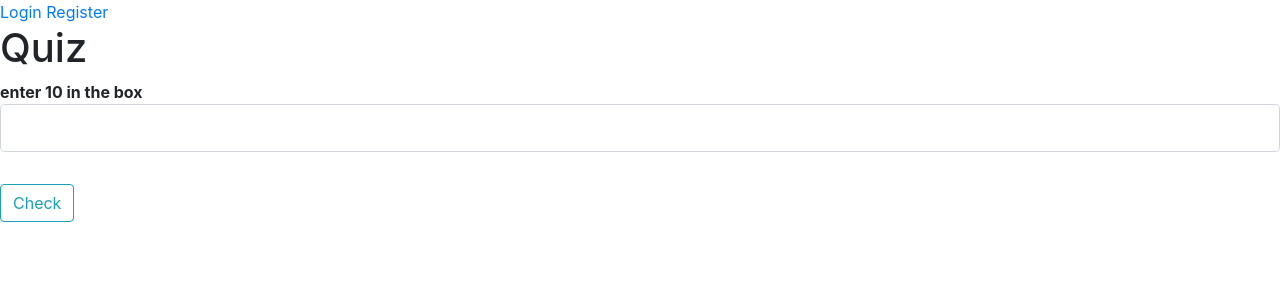
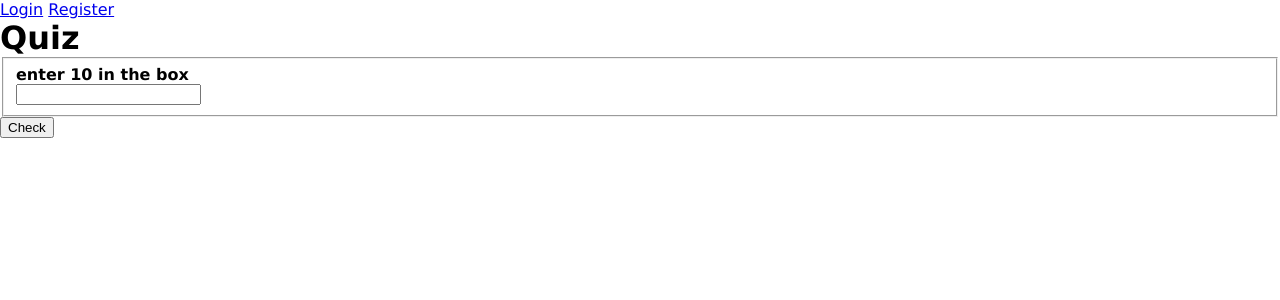
Before and after one commit to lfelstead/CITS3403_Project, a Flask app: page /quiz in a window 1280 px wide. Shown: the top 300 px of the page. Run offline with Flask 2, Linux system fonts and the light colour scheme; some libraries are stand-ins or nearby versions.

Commit message:
Fixed linking of css file

```diff
--- /dev/null
+++ b/app/static/css/layout.css
@@ -0,0 +1,10 @@
+body {
+    margin: 0;
+    padding: 0;
+    font-family: Verdana, Geneva, Tahoma, sans-serif;
+    color: black;
+}
+
+h1 {
+    margin: 0;
+}
--- a/app/templates/layout.html
+++ b/app/templates/layout.html
@@ -4,21 +4,20 @@
     <meta charset="utf-8">
     <meta name="viewport" content="width=device-width, initial-scale=1, shrink-to-fit=no">
     <script src="https://ajax.googleapis.com/ajax/libs/jquery/3.5.1/jquery.min.js"></script>
-    <link rel="stylesheet" href="https://stackpath.bootstrapcdn.com/bootstrap/4.4.1/css/bootstrap.min.css">
-    <link rel=stylesheet" href="css/layout.css">
-
+    <!-- Not currently using bootstrap-->
+    <!-- <link rel="stylesheet" href="https://stackpath.bootstrapcdn.com/bootstrap/4.4.1/css/bootstrap.min.css"> -->
+    <link rel="stylesheet" href="{{url_for('static', filename='css/layout.css')}}">
+    <link rel="shortcut icon" href="{{url_for('static', filename='favicon.ico')}}">
     <title>CITS3403 Project</title>
 </head>
 <body>
-  <header>
-    <nav>
+  <header class="login">
     {% if current_user.is_authenticated %}
     <a href="{{url_for('logout')}}">Logout</a>
     {% else %}
     <a href="{{url_for('login')}}">Login</a>
     <a href="{{url_for('register')}}">Register</a>
     {% endif %}
-    </nav>
   </header>
     <main>
       <div>
```
Also changed, not shown: css/layout.css (deleted). Lines whose indentation alone changed are shown as unchanged.
